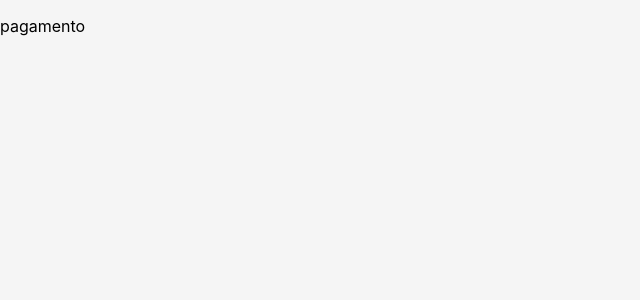
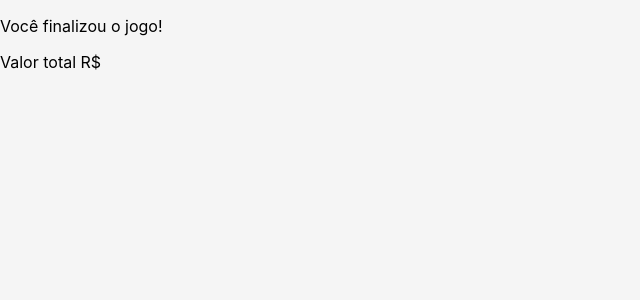
Before and after one commit to isadoramz/lottery, a React (Create React App) app: page /pagamento in a window 1280 px wide. Shown: the top 300 px of the page, without its empty margins (0-640 px from the left). Built offline with nearby package versions, Linux system fonts and the light colour scheme.

Commit message:
refactor: payment message

```diff
--- a/src/pages/payment/index.js
+++ b/src/pages/payment/index.js
@@ -1,14 +1,16 @@
 
-import {  useContext } from "react"
-import { LotteryContext } from "../../contexts/LotteryContext"
+import {  useContext } from "react";
+import { LotteryContext } from "../../contexts/LotteryContext";
 
 const Payment = () => {
-    const { gamePrice } = useContext(LotteryContext);
-    console.log(gamePrice)
+	const { gamePrice } = useContext(LotteryContext);
 
-    return (
-        <p>pagamento {gamePrice}</p>
-    )
+	return (
+		<div>
+			<p>Você finalizou o jogo!</p>
+			<p>Valor total R${gamePrice}</p>
+		</div>
+	)
 }
 
 export default Payment;
```
